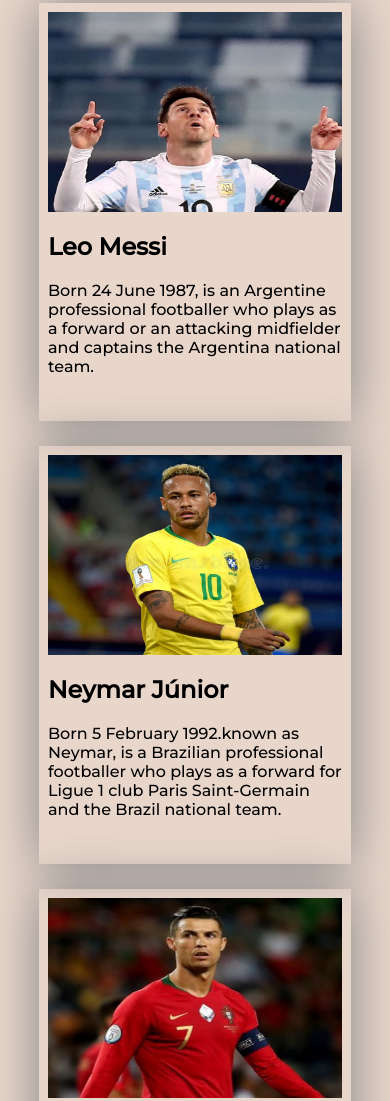
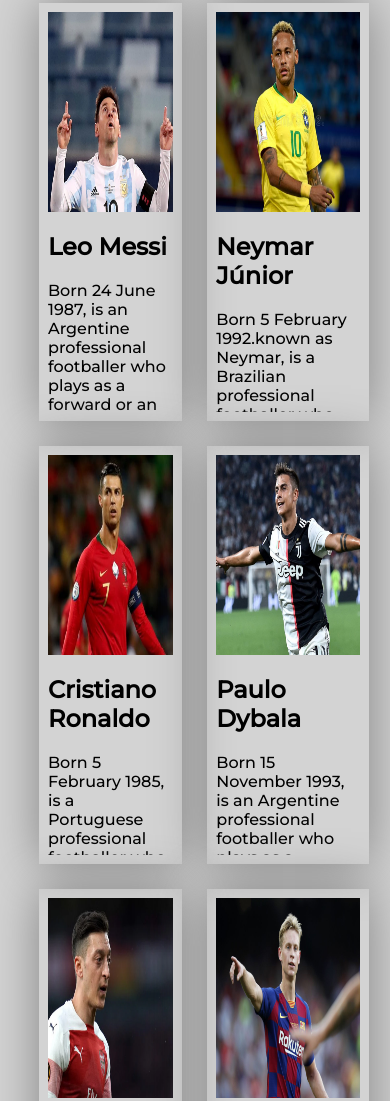
Before and after one commit to sobhansarker/responsive-football, a plain HTML site: page index.html in a window 390 px wide. Shown: the part 1003-2104 px from the top of the page. Drawn offline with Linux system fonts and the light colour scheme.

Commit message:
added tab r-

```diff
--- a/style.css
+++ b/style.css
@@ -268,3 +268,36 @@ footer img{
     }
 
  }
+
+
+
+
+
+
+
+ /* Tab (portrait and landscape) ----------- */
+
+
+
+@media only screen and (max-width: 768px) {
+    body{
+        background-color: lightgrey;
+    }
+
+    .player-description{
+        overflow: hidden;
+    }
+
+    .players-gallery{
+        display: grid;
+        grid-template-columns: 1fr 1fr;
+    }
+
+    .ft-1{
+        width: 60%;
+    }
+
+    .f-icons{
+        width: 50%;
+    }
+}
```
